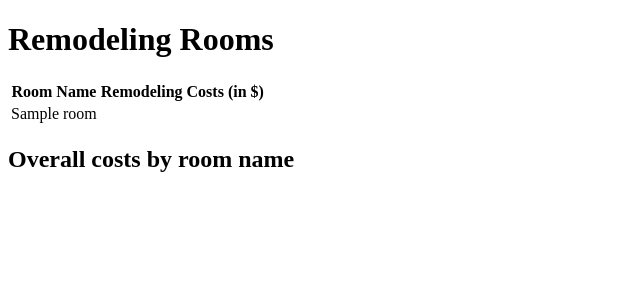
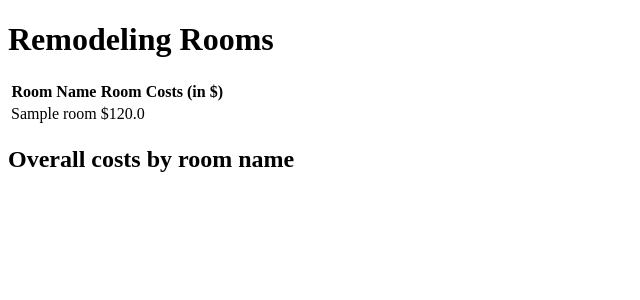
Before and after one commit to aceralrighty/python_final, a Flask app: page / in a window 1280 px wide. Shown: the part 106-406 px from the top of the page, without its empty margins (0-640 px from the left). Run offline with Flask 3, Linux system fonts and the light colour scheme; tables that the repository leaves empty hold one stand-in row (values such as "Sample post").

Commit message:
Fixed a layout link issue, index display room costs

```diff
--- a/templates/index.html
+++ b/templates/index.html
@@ -20,14 +20,14 @@
         <thead>
         <tr>
             <th>Room Name</th>
-            <th>Remodeling Costs (in $)</th>
+            <th>Room Costs (in $)</th>
         </tr>
         </thead>
         <tbody>
         {% for room in rooms %}
             <tr>
-                <td>{{ room['name'] }}</td>
-                <td>{{ room['cost'] }}</td>
+                <td>{{ room.name }}</td>
+                <td>${{ room.calc_cost()['total_remodel_cost'] }}</td>
             </tr>
         {% endfor %}
         </tbody>
--- a/templates/layout.html
+++ b/templates/layout.html
@@ -11,7 +11,7 @@
     <header>
         <nav>
             <ul>
-                <li><a href="/index" methods="post">Home</a></li>
+                <li><a href="/" methods="post">Home</a></li>
                 <li><a href="/add_room" methods="post">Add Room</a></li>
                 <li><a href="/edit_room" methods="post">Edit Room</a></li>
                 <li><a href="/add_supplies" methods="post">Add Supplies</a></li>
```
